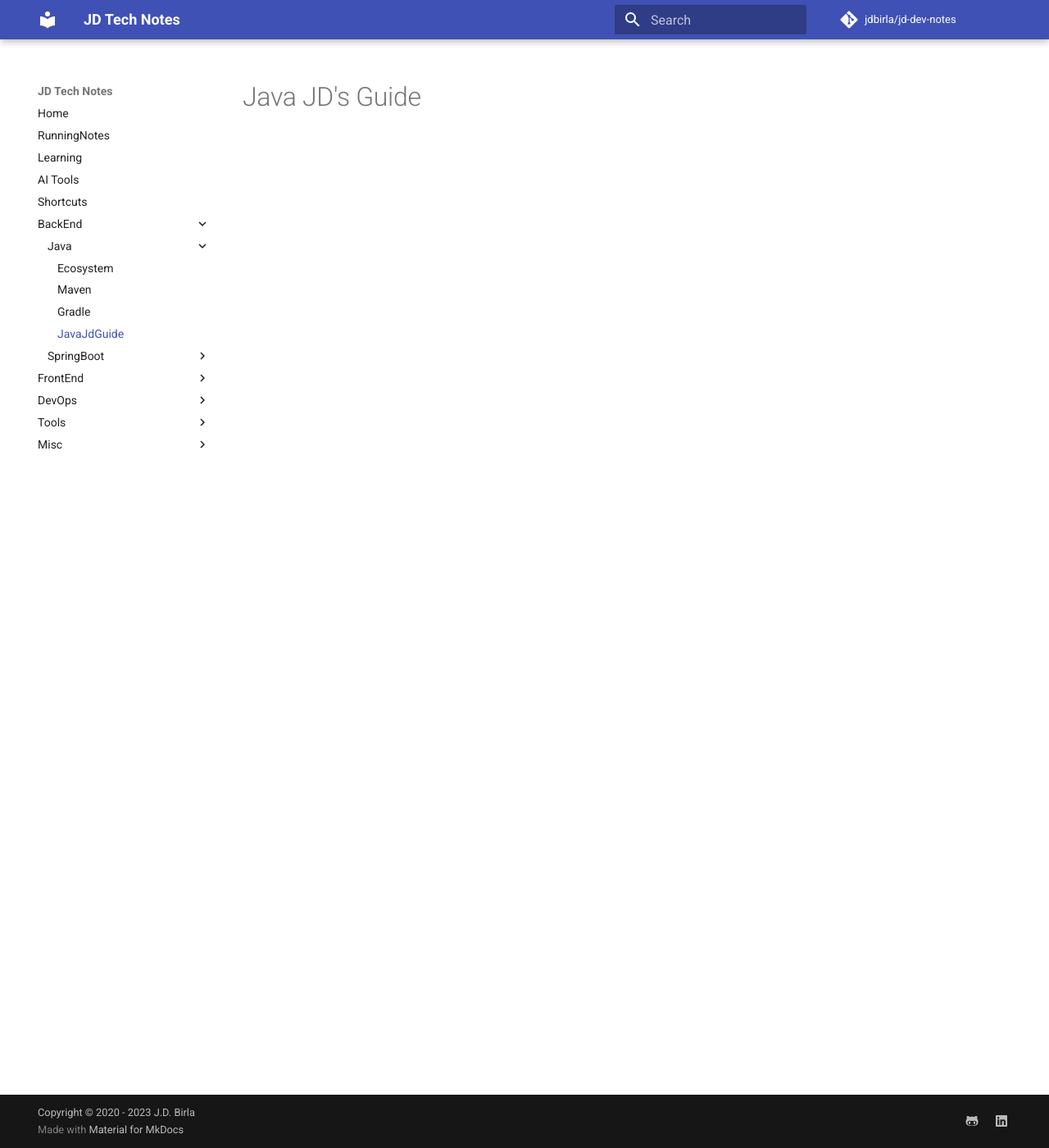
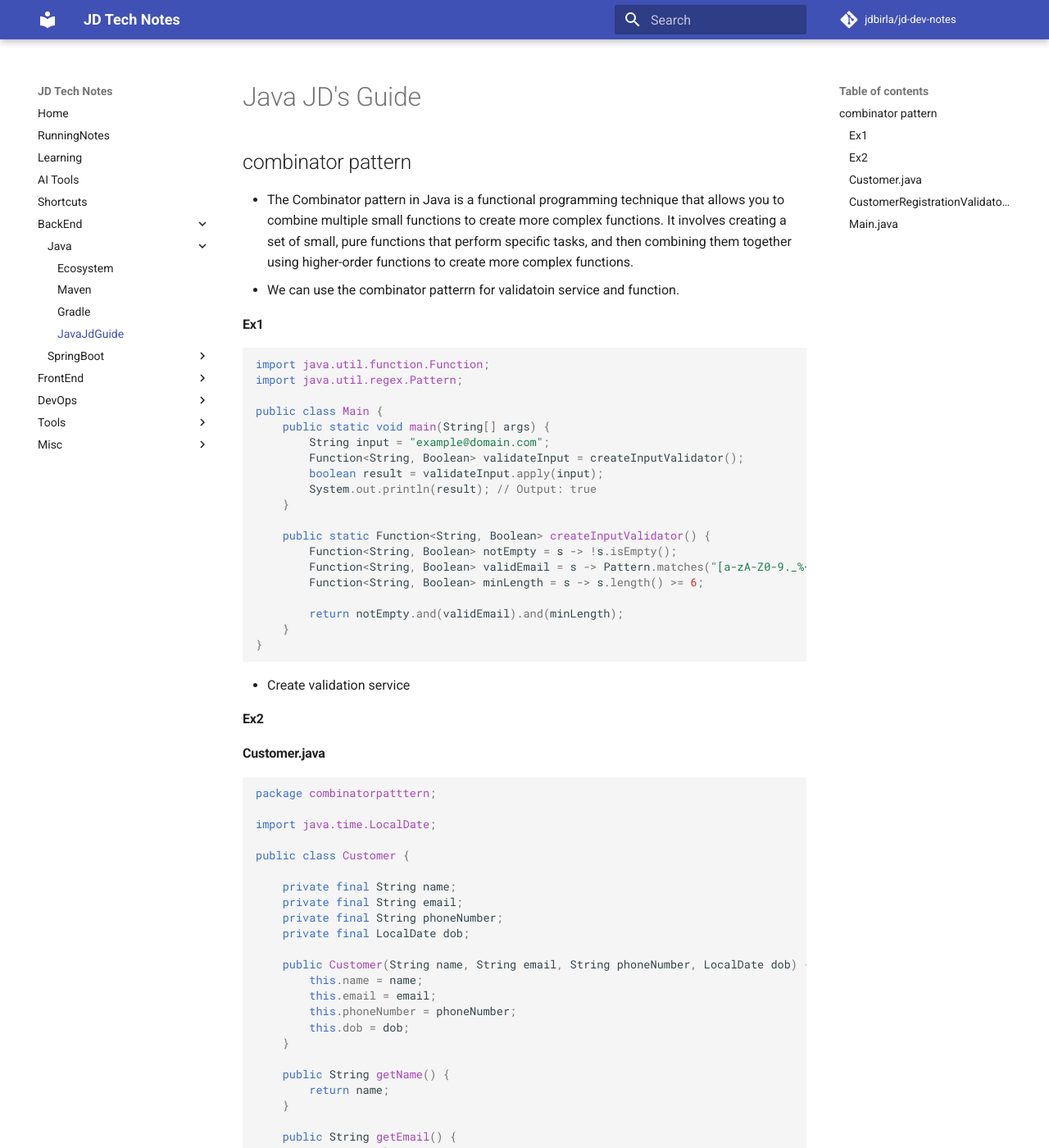
Before and after one commit to jdbirla/jd-dev-notes, an MkDocs documentation site: the page built from docs/java/javajdguide.md, in a window 1280 px wide and 1400 px high. Shown: the whole window at 82% size. Built offline with MkDocs 1.6.1 and Material for MkDocs 9.7.7, drawn with Linux system fonts in a browser that asks for light colours; comment, search, counter and statistics services are not loaded; some of the changed text lies outside the part shown.

Commit message:
Update javajdguide.md

````diff
--- a/docs/java/javajdguide.md
+++ b/docs/java/javajdguide.md
@@ -1 +1,152 @@
 # Java JD's Guide
+
+## combinator pattern
+- The Combinator pattern in Java is a functional programming technique that allows you to combine multiple small functions to create more complex functions. It involves creating a set of small, pure functions that perform specific tasks, and then combining them together using higher-order functions to create more complex functions.
+- We can use the combinator patterrn for validatoin service and function.
+#### Ex1
+```java
+import java.util.function.Function;
+import java.util.regex.Pattern;
+
+public class Main {
+    public static void main(String[] args) {
+        String input = "example@domain.com";
+        Function<String, Boolean> validateInput = createInputValidator();
+        boolean result = validateInput.apply(input);
+        System.out.println(result); // Output: true
+    }
+
+    public static Function<String, Boolean> createInputValidator() {
+        Function<String, Boolean> notEmpty = s -> !s.isEmpty();
+        Function<String, Boolean> validEmail = s -> Pattern.matches("[a-zA-Z0-9._%+-]+@[a-zA-Z0-9.-]+\\.[a-zA-Z]{2,}", s);
+        Function<String, Boolean> minLength = s -> s.length() >= 6;
+
+        return notEmpty.and(validEmail).and(minLength);
+    }
+}
+
+```
+
+- Create validation service
+#### Ex2
+#### Customer.java
+```java
+package combinatorpatttern;
+
+import java.time.LocalDate;
+
+public class Customer {
+
+    private final String name;
+    private final String email;
+    private final String phoneNumber;
+    private final LocalDate dob;
+
+    public Customer(String name, String email, String phoneNumber, LocalDate dob) {
+        this.name = name;
+        this.email = email;
+        this.phoneNumber = phoneNumber;
+        this.dob = dob;
+    }
+
+    public String getName() {
+        return name;
+    }
+
+    public String getEmail() {
+        return email;
+    }
+
+    public String getPhoneNumber() {
+        return phoneNumber;
+    }
+
+    public LocalDate getDob() {
+        return dob;
+    }
+}
+```
+#### CustomerRegistrationValidator.java
+```java
+package combinatorpatttern;
+
+import java.time.LocalDate;
+import java.time.Period;
+import java.util.function.Function;
+
+import static combinatorpatttern.CustomerRegistrationValidator.*;
+import static combinatorpatttern.CustomerRegistrationValidator.ValidationResult.*;
+
+public interface CustomerRegistrationValidator
+        extends Function<Customer, ValidationResult> {
+
+    static CustomerRegistrationValidator isEmailValid() {
+        return customer -> {
+            System.out.println("running email validation");
+            return customer.getEmail().contains("@") ?
+                    SUCCESS : EMAIL_NOT_VALID;
+        };
+    }
+
+    static CustomerRegistrationValidator isPhoneNumberValid() {
+        return customer -> customer.getPhoneNumber().startsWith("+0") ?
+                SUCCESS : PHONE_NUMBER_NOT_VALID;
+    }
+
+    static CustomerRegistrationValidator isAnAdult() {
+        return customer ->
+                Period.between(customer.getDob(), LocalDate.now()).getYears() > 16 ?
+                        SUCCESS : IS_NOT_AN_ADULT;
+    }
+
+    default CustomerRegistrationValidator and (CustomerRegistrationValidator other) {
+        return customer -> {
+            ValidationResult result = this.apply(customer);
+            return result.equals(SUCCESS) ? other.apply(customer) : result;
+        };
+    }
+
+    enum ValidationResult {
+        SUCCESS,
+        PHONE_NUMBER_NOT_VALID,
+        EMAIL_NOT_VALID,
+        IS_NOT_AN_ADULT
+    }
+}
+```
+#### Main.java
+```java
+package combinatorpatttern;
+
+import java.time.LocalDate;
+
+import static combinatorpatttern.CustomerRegistrationValidator.*;
+
+public class Main {
+
+    public static void main(String[] args) {
+        Customer customer = new Customer(
+                "Alice",
+                "alice@gmail.com",
+                "+0898787879878",
+                LocalDate.of(2015, 1,1)
+        );
+
+
+        // if valid we can store customer in db
+
+        // Using combinator pattern
+        ValidationResult result = isEmailValid()
+                .and(isPhoneNumberValid())
+                .and(isAnAdult())
+                .apply(customer);
+
+        System.out.println(result);
+
+        if (result != ValidationResult.SUCCESS) {
+            throw new IllegalStateException(result.name());
+        }
+
+    }
+}
+```
````
